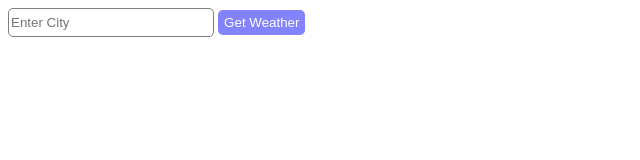
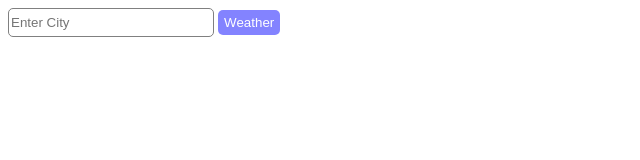
Before and after one commit to mueez7/ProductCatlog, a plain HTML site: page index.html in a window 1280 px wide. Shown: the full height of the page, 0-640 px from the left. Drawn offline with Linux system fonts and the light colour scheme.

Commit message:
changed the get weather button

```diff
--- a/index.html
+++ b/index.html
@@ -9,7 +9,7 @@
 <body>
    <form class="weatherForm">
     <input type="text" placeholder="Enter City"  class="cityInput">
-    <button>Get Weather</button>
+    <button>Weather</button>
    </form>
 
    <div class="card" style="display: none;">
```
